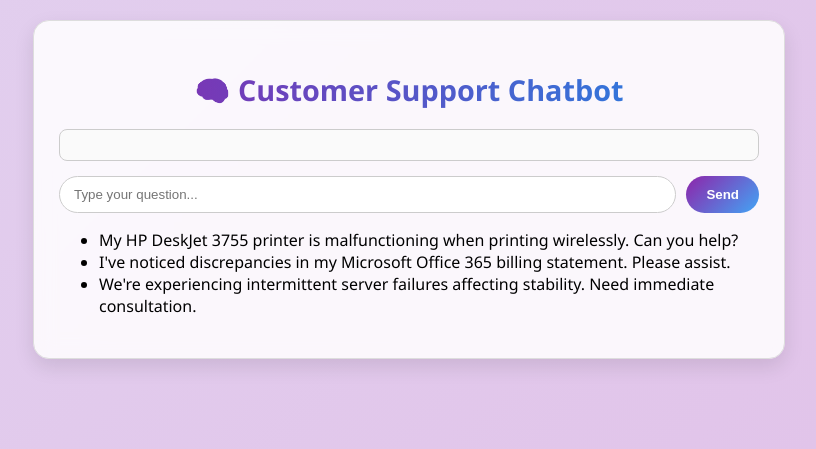
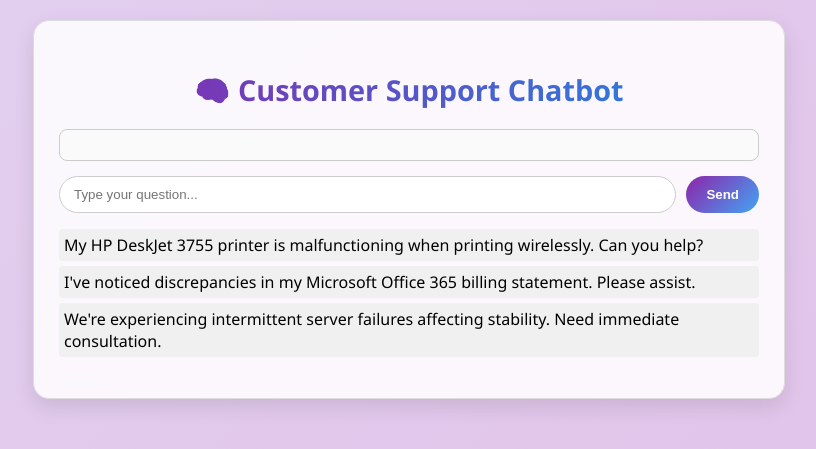
Before and after one commit to Prajith04/customer-support-agent, a FastAPI app: page / in a window 1280 px wide. Shown: the top 449 px of the page, without its empty margins (231-1047 px from the left). Run offline with FastAPI, Linux system fonts and the light colour scheme.

Commit message:
Update static/styles.css

```diff
--- a/static/styles.css
+++ b/static/styles.css
@@ -124,3 +124,19 @@ button:hover {
     from { opacity: 0; transform: translateY(5px); }
     to { opacity: 1; transform: translateY(0); }
 }
+.examples ul {
+    list-style-type: none;
+    padding: 0;
+}
+
+.examples li {
+    cursor: pointer;
+    padding: 5px;
+    background-color: #f0f0f0;
+    margin-bottom: 5px;
+    border-radius: 4px;
+}
+
+.examples li:hover {
+    background-color: #e0e0e0;
+}
```
